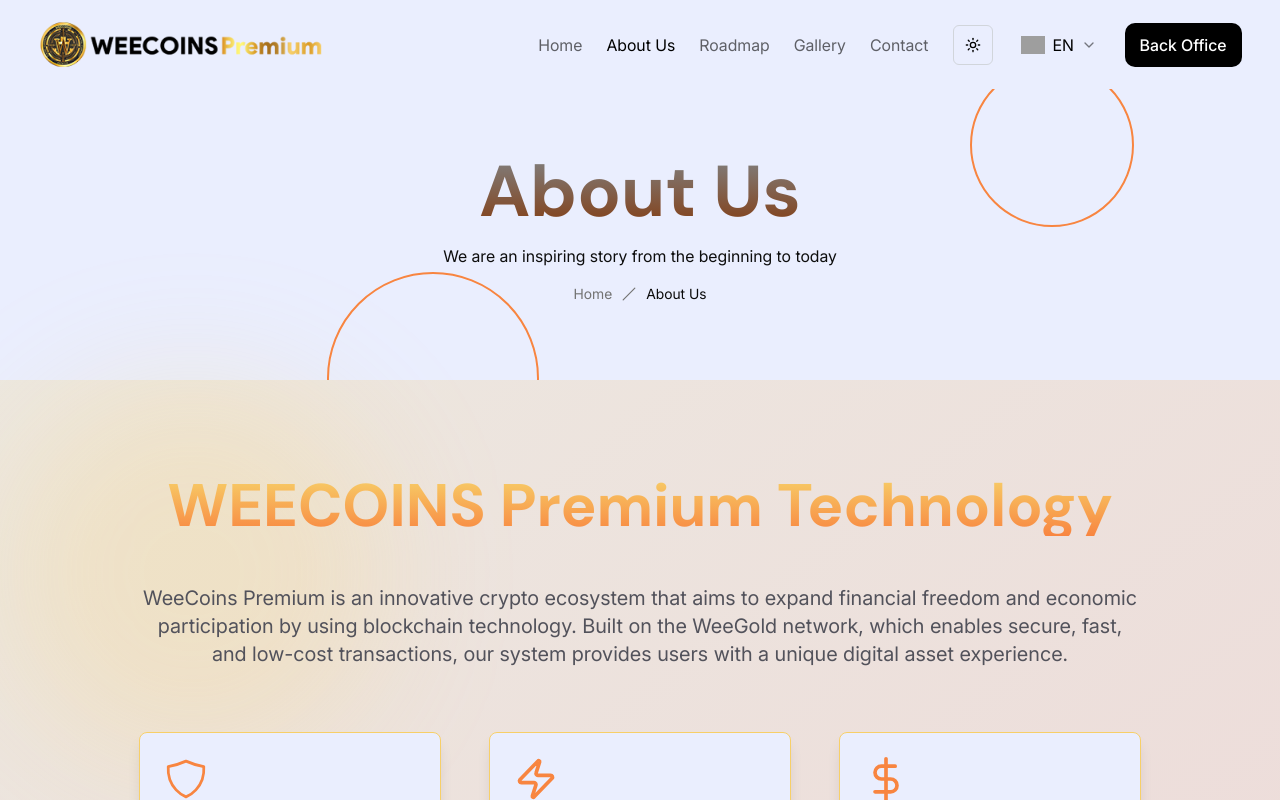
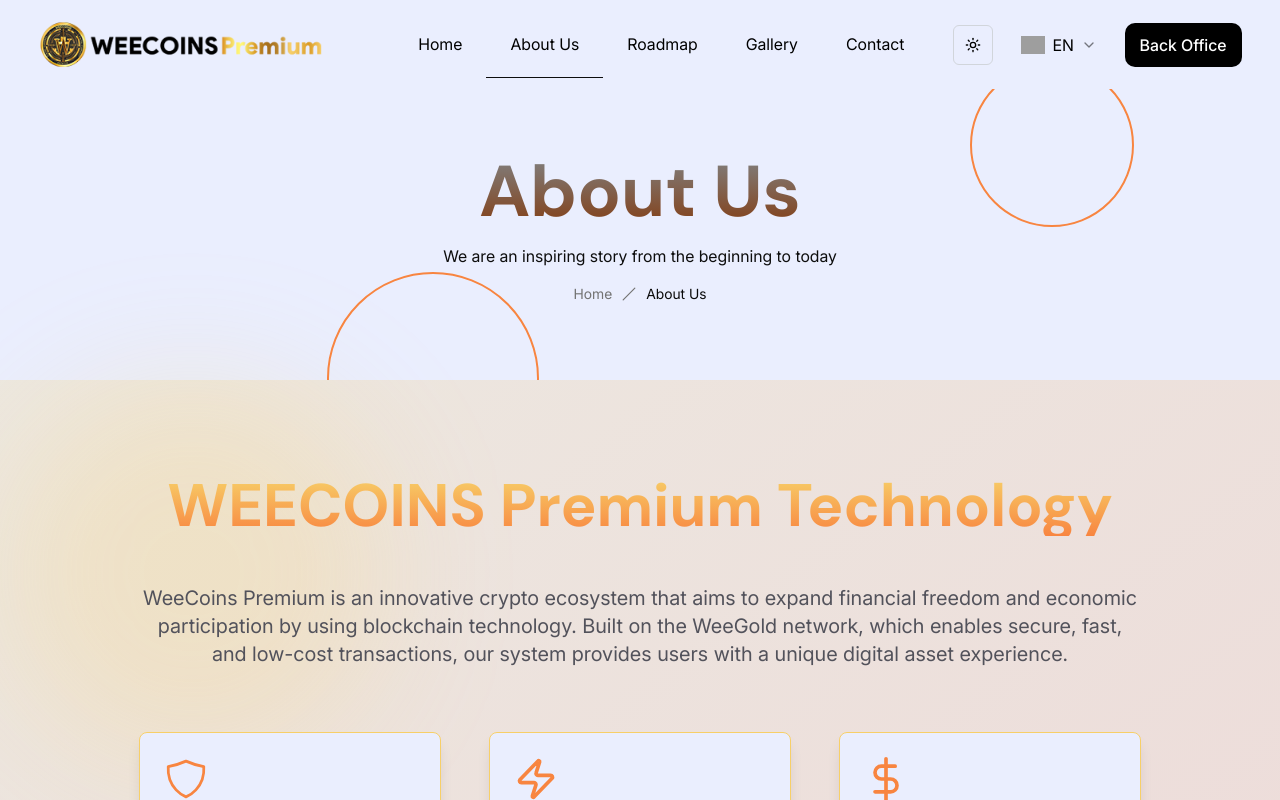
Before and after one commit to ismailkskn98/weecoins-premium, a Next.js app: page /en/about in a window 1280 px wide. Shown: the top 800 px of the page. Built offline with nearby package versions, Linux system fonts and the light colour scheme; grey boxes are pictures that could not be loaded.

Commit message:
Bağımlılıkları güncellendi ve Gezinme Çubuğu vurgulu efektlerini geliştirildi; Geliştirilmiş kullanıcı arayüzü için HeroContent stillerini ve degradelerini ayarlandı.

```diff
--- a/package.json
+++ b/package.json
@@ -20,7 +20,7 @@
     "embla-carousel-autoplay": "^8.5.2",
     "embla-carousel-react": "^8.5.2",
     "lucide-react": "^0.473.0",
-    "motion": "^12.0.1",
+    "motion": "^12.0.6",
     "next": "15.1.5",
     "next-intl": "^3.26.3",
     "next-themes": "^0.4.4",
--- a/src/components/common/LearnMore.jsx
+++ b/src/components/common/LearnMore.jsx
@@ -8,9 +8,9 @@
   return (
     <Link
       href={href}
-      className="group flex items-center gap-1 font-inter font-medium text-black transition-all duration-150 hover:underline hover:underline-offset-4 dark:text-white xl:gap-2 xl:text-xl"
+      className="group flex items-center gap-1 font-inter font-medium text-black transition-all duration-150 hover:underline hover:underline-offset-4 dark:text-white xl:gap-2 xl:text-lg"
     >
-      {t("hero.learnMore")} <FaArrowRight className="h-4 w-4 transition-all duration-200 group-hover:translate-x-1 xl:h-5 xl:w-5" />
+      {t("hero.learnMore")} <FaArrowRight className="h-4 w-4 transition-all duration-200 group-hover:translate-x-1" />
     </Link>
   );
 }
--- a/src/components/common/header/Navbar.jsx
+++ b/src/components/common/header/Navbar.jsx
@@ -1,11 +1,13 @@
 "use client";
-import React from "react";
+import React, { useState } from "react";
 import { Link, usePathname } from "@/i18n/routing";
+import { hover, motion } from "motion/react";
+import { useTranslations } from "next-intl";
 import classNames from "classnames";
-import { useTranslations } from "next-intl";
 export default function Navbar({ isFixed }) {
   const t = useTranslations("Header");
   const pathname = usePathname();
+  const [hoveredPath, setHoverPath] = useState(false);
 
   const navItems = [
     { path: "/", label: t("navbar.home") },
@@ -16,18 +18,51 @@
   ];
 
   return (
-    <nav className="hidden items-center gap-6 lg:flex">
+    <nav className="hidden items-center lg:flex">
       {navItems.map((item, index) => (
         <Link
           key={index}
           href={item.path}
-          className={classNames("text-nowrap capitalize transition-all duration-200", {
-            "text-black dark:text-white": !isFixed && item.path === pathname,
-            "text-white": isFixed && item.path === pathname,
-            "text-black/60 hover:text-black dark:text-white/80 dark:hover:text-white": !isFixed && item.path !== pathname,
-            "text-white/80 hover:text-white": isFixed && item.path !== pathname,
-          })}
+          onMouseEnter={() => setHoverPath(item.path)}
+          onMouseLeave={() => setHoverPath(false)}
+          className={classNames(
+            "relative text-nowrap border-b border-transparent px-6 py-1.5 capitalize text-black transition-all duration-300 dark:text-white",
+            {
+              "text-black dark:text-white": !isFixed && !(hoveredPath === item.path),
+              "text-white dark:!text-black": !isFixed && hoveredPath === item.path,
+              "text-white dark:text-white": isFixed && !(hoveredPath === item.path),
+              "!text-black dark:!text-black": isFixed && hoveredPath === item.path,
+            },
+          )}
         >
+          {pathname === item.path && (
+            <motion.div
+              layoutId="active"
+              className={classNames("absolute inset-0 -bottom-4 -z-10 border-b", {
+                "border-dark-0d0d0d dark:border-light-EAEEFE": !isFixed,
+                "border-light-EAEEFE dark:border-light-EAEEFE": isFixed,
+              })}
+              transition={{
+                type: "spring",
+                stiffness: 380,
+                damping: 30,
+              }}
+            />
+          )}
+          {hoveredPath === item.path && (
+            <motion.div
+              layoutId="hover"
+              className={classNames("absolute inset-0 -z-10 rounded-md", {
+                "bg-dark-0d0d0d dark:bg-light-EAEEFE": !isFixed,
+                "dark:bg-light-EAEEFE": isFixed,
+              })}
+              transition={{
+                type: "spring",
+                stiffness: 380,
+                damping: 30,
+              }}
+            />
+          )}
           {item.label}
         </Link>
       ))}
--- a/src/components/home/hero/HeroContent.jsx
+++ b/src/components/home/hero/HeroContent.jsx
@@ -14,7 +14,7 @@
           width={150}
           height={90}
           alt="WeeCoins Premium logo"
-          className="absolute -left-24 -top-9 -z-10 h-full w-full max-w-[360px] -rotate-180 object-cover xl:-left-36 xl:max-w-[390px]"
+          className="absolute -left-24 -top-11 -z-10 h-full w-full max-w-[360px] -rotate-180 object-cover xl:-left-32 xl:max-w-[390px]"
         />
         <h2 className="realtive flex flex-col items-center bg-gradient-to-t from-light-833E15 to-dark-0d0d0d bg-clip-text font-dmSans text-[80px] font-bold text-transparent dark:to-dark-808080 lg:items-start 2xl:text-[100px]">
           WeeCoins<span className="-mt-9">Premium</span>
@@ -25,7 +25,7 @@
       <div className="flex items-center gap-4 xl:mt-2 xl:gap-6">
         <Link
           href={"/contact"}
-          className="relative z-10 overflow-hidden rounded-10 bg-gradient-to-tr from-[#F8944A] to-[#F6D171] px-15px py-10px text-base font-medium text-light-833E15 shadow-xl before:absolute before:bottom-0 before:left-0 before:top-0 before:-z-10 before:h-full before:w-10/12 before:origin-bottom-left before:scale-50 before:rounded-10 before:bg-[#F8944A] before:opacity-50 before:transition-all before:duration-200 before:content-[''] hover:before:w-full hover:before:origin-bottom-left hover:before:scale-100 hover:before:opacity-100 xl:px-8 xl:py-5 xl:text-xl"
+          className="relative z-10 overflow-hidden rounded-10 bg-gradient-to-tr from-[#F8944A] to-[#F6D171] px-15px py-10px text-base font-medium text-light-833E15 shadow-xl before:absolute before:bottom-0 before:left-0 before:top-0 before:-z-10 before:h-full before:w-10/12 before:origin-bottom-left before:scale-50 before:rounded-10 before:bg-[#F8944A] before:opacity-50 before:transition-all before:duration-200 before:content-[''] hover:before:w-full hover:before:origin-bottom-left hover:before:scale-100 hover:before:opacity-100 xl:px-6 xl:py-3 xl:text-xl"
         >
           {t("hero.button")}
         </Link>
--- a/src/components/home/hero/hero.css
+++ b/src/components/home/hero/hero.css
@@ -1,10 +1,10 @@
 .heroGradientLight {
   background: var(--color-light-183ec2);
-  background: linear-gradient(10deg, var(--color-gradient-f7cf68) 0%, var(--color-light-eaeefe) 59%);
+  background: linear-gradient(10deg, var(--color-gradient-f7cf68) 0%, var(--color-light-eaeefe) 75%);
 }
 .heroGradientDark {
   background: var(--color-light-183ec2);
-  background: linear-gradient(10deg, var(--color-gradient-f7cf68) 0%, var(--color-dark-0d0d0d) 59%);
+  background: linear-gradient(10deg, var(--color-gradient-f7cf68) 0%, var(--color-dark-0d0d0d) 75%);
 }
 
 .center-image {
```
Also changed, not shown: 1 other file (tests, documents, lock files or other folders).
